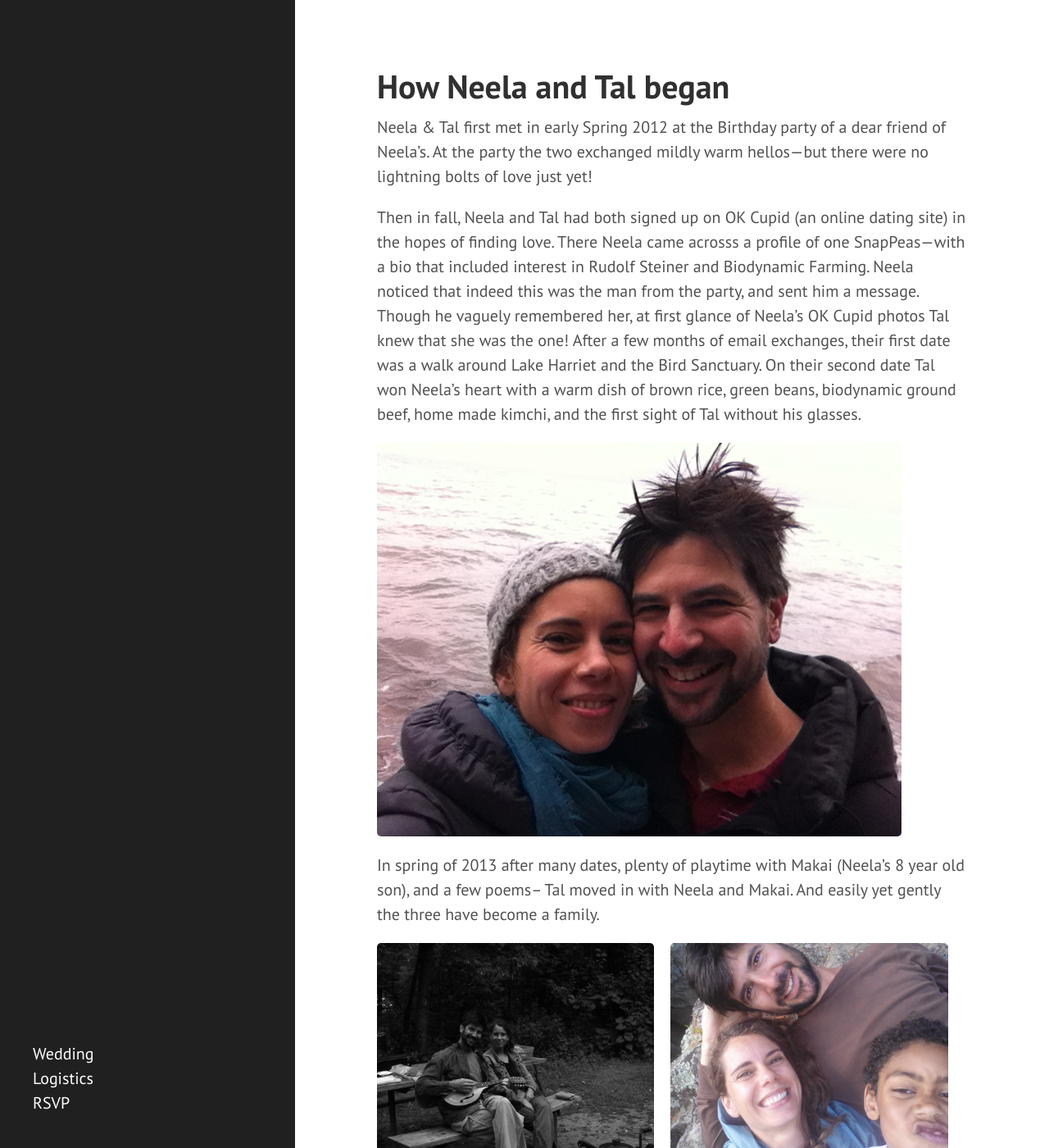
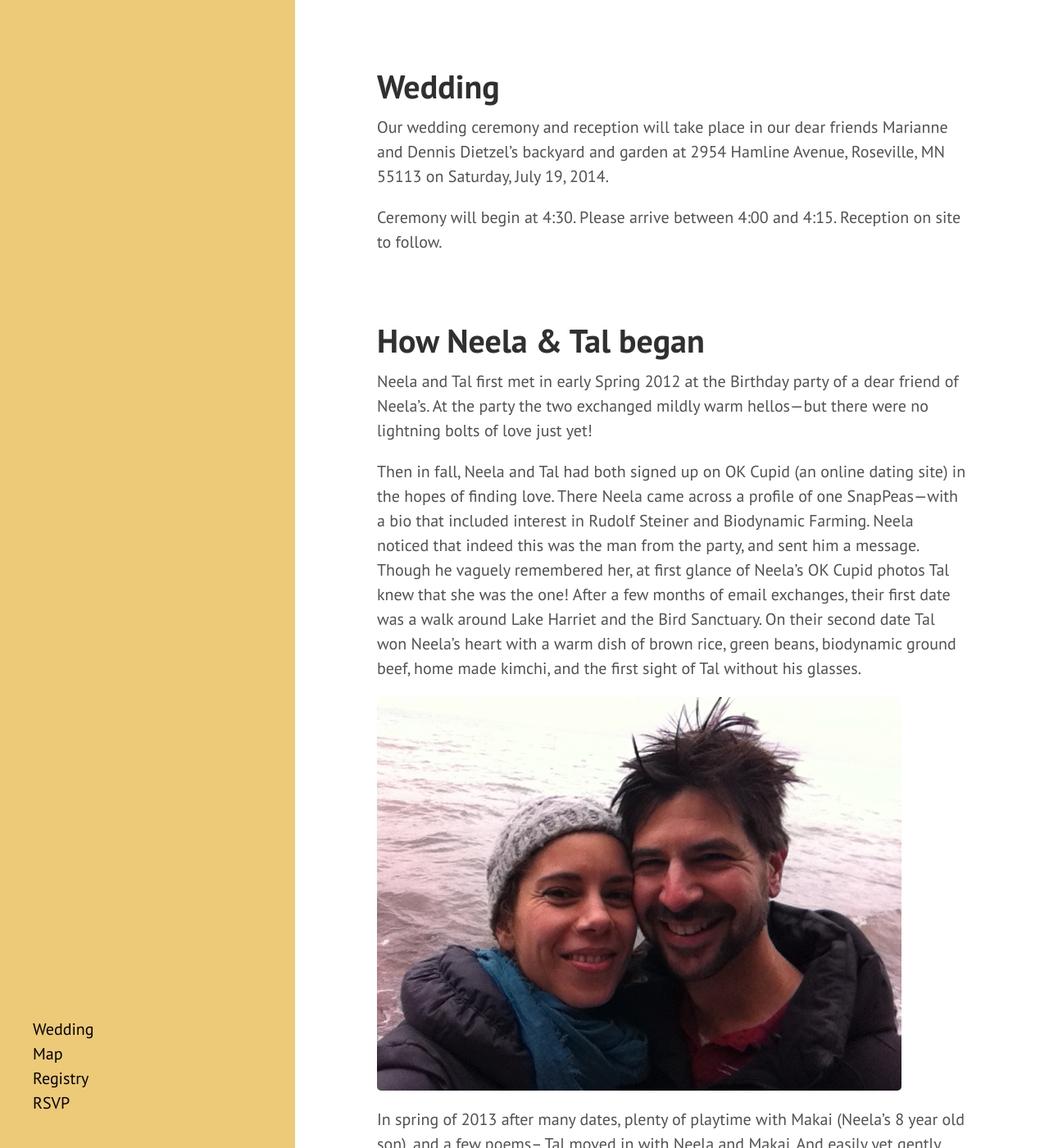
Before and after one commit to kjell/neelaandtal.org, a Jekyll site: the page built from index.html, in a window 1280 px wide and 1400 px high. Shown: the whole window at 82% size. Built offline with Jekyll 4.4.1, drawn with Linux system fonts in a browser that asks for light colours; Markdown is read by kramdown in place of the engine named in the settings; the list of posts is cut into pages by our own code.

Commit message:
more info from Neela

```diff
--- a/_posts/2014-04-17-neela-and-tal.md
+++ b/_posts/2014-04-17-neela-and-tal.md
@@ -1,12 +1,12 @@
 ---
 layout: post
-title: How Neela and Tal began
+title: How Neela & Tal began
 ---
 
 
-Neela & Tal first met in early Spring 2012 at the Birthday party of a dear friend of Neela's. At the party the two exchanged mildly warm hellos—but there were no lightning bolts of love just yet!
+Neela and Tal first met in early Spring 2012 at the Birthday party of a dear friend of Neela's. At the party the two exchanged mildly warm hellos—but there were no lightning bolts of love just yet!
 
-Then in fall, Neela and Tal had both signed up on OK Cupid (an online dating site) in the hopes of finding love. There Neela came acrosss a profile of one SnapPeas---with a bio that included interest in Rudolf Steiner and Biodynamic Farming. Neela noticed that indeed this was the man from the party, and sent him a message. Though he vaguely remembered her, at first glance of Neela's OK Cupid photos Tal knew that she was the one! After a few months of email exchanges, their first date was a walk around Lake Harriet and the Bird Sanctuary. On their second date Tal won Neela's heart with a warm dish of brown rice, green beans, biodynamic ground beef, home made kimchi, and the first sight of Tal without his glasses.
+Then in fall, Neela and Tal had both signed up on OK Cupid (an online dating site) in the hopes of finding love. There Neela came across a profile of one SnapPeas---with a bio that included interest in Rudolf Steiner and Biodynamic Farming. Neela noticed that indeed this was the man from the party, and sent him a message. Though he vaguely remembered her, at first glance of Neela's OK Cupid photos Tal knew that she was the one! After a few months of email exchanges, their first date was a walk around Lake Harriet and the Bird Sanctuary. On their second date Tal won Neela's heart with a warm dish of brown rice, green beans, biodynamic ground beef, home made kimchi, and the first sight of Tal without his glasses.
 
 ![neela and tal by water](/img/nt-water.jpg)
 
--- /dev/null
+++ b/_posts/2014-05-19-wedding.md
@@ -0,0 +1,8 @@
+---
+layout: post
+title: Wedding
+---
+
+Our wedding ceremony and reception will take place in our dear friends Marianne and Dennis Dietzel's backyard and garden at 2954 Hamline Avenue, Roseville, MN 55113 on Saturday, July 19, 2014.
+
+Ceremony will begin at 4:30. Please arrive between 4:00 and 4:15. Reception on site to follow.
--- a/logistics.md
+++ /dev/null
@@ -1,4 +0,0 @@
----
-layout: page
-title: Logistics
----
--- a/public/css/nt.css
+++ b/public/css/nt.css
@@ -5,3 +5,14 @@
     margin-right: 1em
   }
 }
+
+iframe.map {
+  width: 100%;
+  height: auto;
+  height: 70vh;
+}
+
+.sidebar, .sidebar a {
+  color: black;
+  background-color: #EDCA77;
+}
```
Also changed, not shown: map.md (added, +8 -0 lines), registry.md (added, +7 -0 lines).
